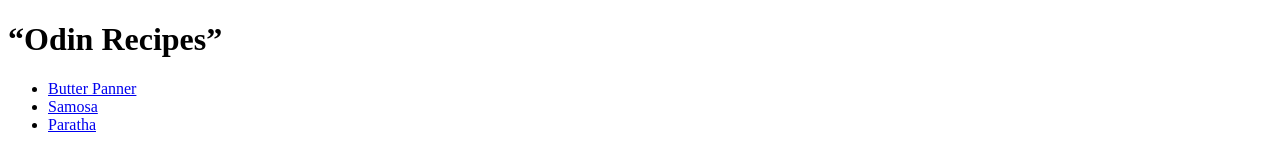
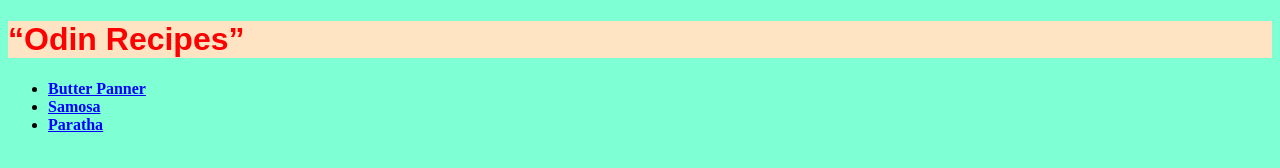
Before and after one commit to Piyushdigraskar/odin-recipes, a plain HTML site: page index.html in a window 1280 px wide. Drawn offline with Linux system fonts and the light colour scheme.

Commit message:
style odin recipe project

```diff
--- a/index.html
+++ b/index.html
@@ -4,15 +4,16 @@
 <head>
     <meta charset="UTF-8">
     <meta name="viewport" content="width=device-width, initial-scale=1.0">
+    <link rel="stylesheet" href="style.css">
     <title>Odin Recipes</title>
 </head>
 
 <body>
-    <h1>“Odin Recipes”</h1>
+    <h1 >“Odin Recipes”</h1>
     <ul>
-        <li><a href="./recipes/butterpanner.html">Butter Panner</a></li>
-        <li><a href="./recipes/samosa.html">Samosa</a></li>
-        <li><a href="./recipes/paratha.html">Paratha</a></li>
+        <li><a class="titleheading" href="./recipes/butterpanner.html">Butter Panner</a></li>
+        <li><a class="titleheading" href="./recipes/samosa.html">Samosa</a></li>
+        <li><a class="titleheading" href="./recipes/paratha.html">Paratha</a></li>
     </ul>
 
 </body>
--- /dev/null
+++ b/style.css
@@ -0,0 +1,23 @@
+*{
+    background-color: aquamarine;
+}
+
+h1, h2, h3{
+    background-color:bisque;
+    font-family: sans-serif;
+    font-weight: bold;
+    color: red;
+}
+
+.titleheading{
+
+    color: blue;
+}
+img{
+    height: auto;
+    width: 400px;
+}
+ul li{
+    font-weight: bold;
+
+}
```
Also changed, not shown: recipes/butterpanner.html (+1 -0 lines), recipes/paratha.html (+1 -0 lines), recipes/samosa.html (+1 -0 lines).
